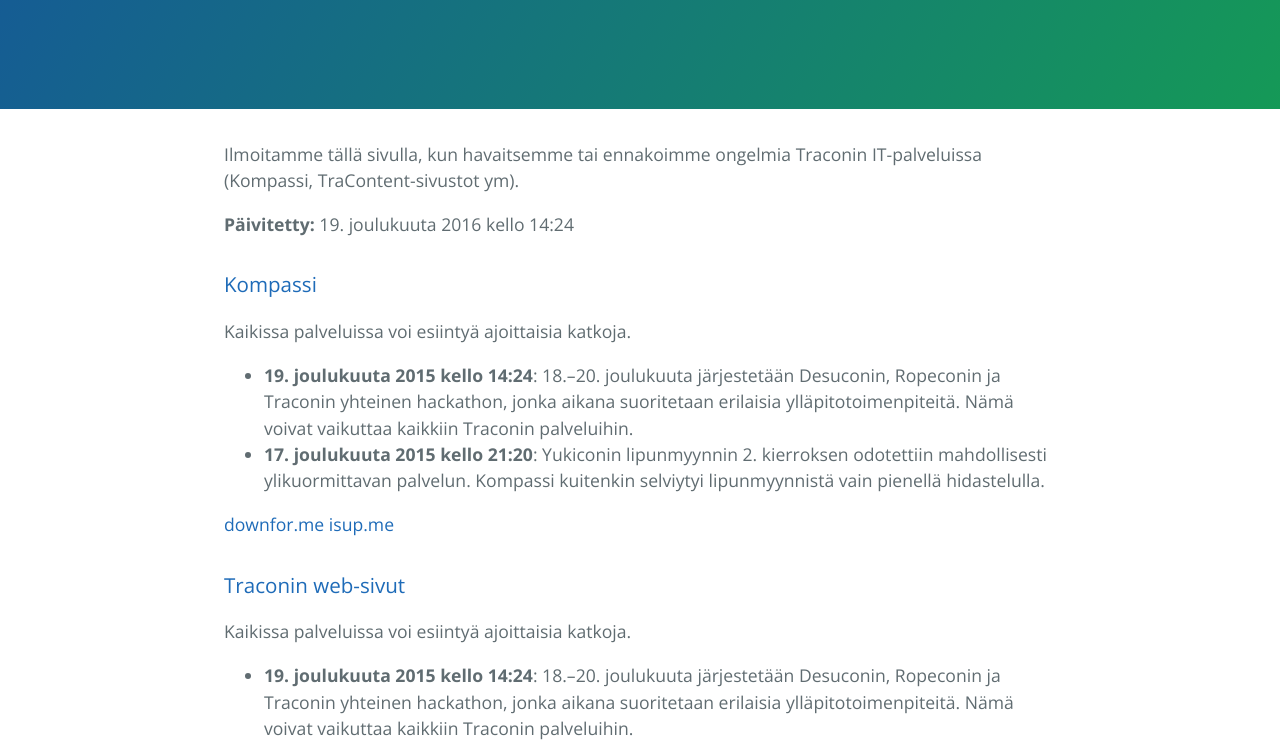
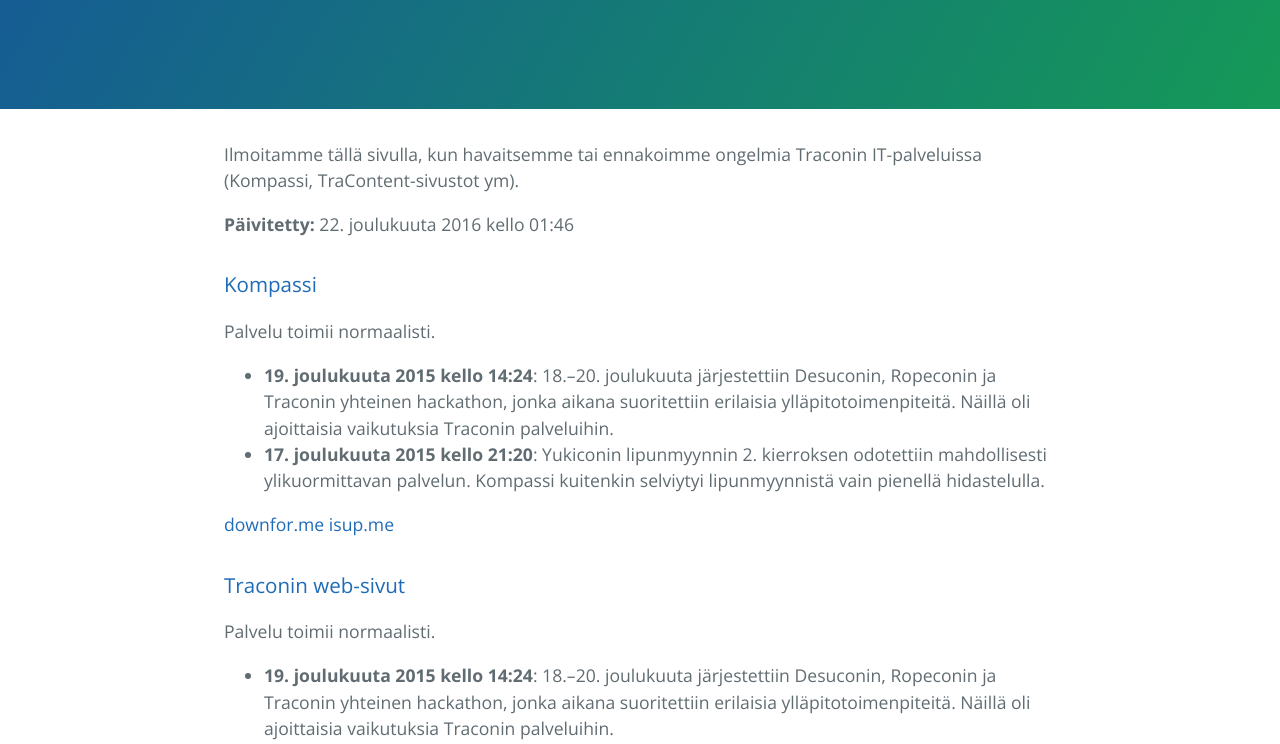
Before and after one commit to tracon/tracon.github.io, a plain HTML site: page index.html in a window 1280 px wide. Shown: the part 208-952 px from the top of the page. Drawn offline with nearby package versions, Linux system fonts and the light colour scheme.

Commit message:
Replace master branch with page content via GitHub

```diff
--- a/index.html
+++ b/index.html
@@ -18,17 +18,17 @@
     <section class="main-content">
       <p>Ilmoitamme tällä sivulla, kun havaitsemme tai ennakoimme ongelmia Traconin IT-palveluissa (Kompassi, TraContent-sivustot ym).</p>
 
-<p><strong>Päivitetty:</strong> 19. joulukuuta 2016 kello 14:24</p>
+<p><strong>Päivitetty:</strong> 22. joulukuuta 2016 kello 01:46</p>
 
 <h3>
 <a id="kompassi" class="anchor" href="#kompassi" aria-hidden="true"><span class="octicon octicon-link"></span></a><a href="https://kompassi.eu">Kompassi</a>
 </h3>
 
-<p>Kaikissa palveluissa voi esiintyä ajoittaisia katkoja.</p>
+<p>Palvelu toimii normaalisti.</p>
 
 <ul>
 <li>
-<strong>19. joulukuuta 2015 kello 14:24</strong>: 18.–20. joulukuuta järjestetään Desuconin, Ropeconin ja Traconin yhteinen hackathon, jonka aikana suoritetaan erilaisia ylläpitotoimenpiteitä. Nämä voivat vaikuttaa kaikkiin Traconin palveluihin.</li>
+<strong>19. joulukuuta 2015 kello 14:24</strong>: 18.–20. joulukuuta järjestettiin Desuconin, Ropeconin ja Traconin yhteinen hackathon, jonka aikana suoritettiin erilaisia ylläpitotoimenpiteitä. Näillä oli ajoittaisia vaikutuksia Traconin palveluihin.</li>
 <li>
 <strong>17. joulukuuta 2015 kello 21:20</strong>: Yukiconin lipunmyynnin 2. kierroksen odotettiin mahdollisesti ylikuormittavan palvelun. Kompassi kuitenkin selviytyi lipunmyynnistä vain pienellä hidastelulla.</li>
 </ul>
@@ -40,11 +40,11 @@
 <a id="traconin-web-sivut" class="anchor" href="#traconin-web-sivut" aria-hidden="true"><span class="octicon octicon-link"></span></a><a href="https://2016.tracon.fi">Traconin web-sivut</a>
 </h3>
 
-<p>Kaikissa palveluissa voi esiintyä ajoittaisia katkoja.</p>
+<p>Palvelu toimii normaalisti.</p>
 
 <ul>
 <li>
-<strong>19. joulukuuta 2015 kello 14:24</strong>: 18.–20. joulukuuta järjestetään Desuconin, Ropeconin ja Traconin yhteinen hackathon, jonka aikana suoritetaan erilaisia ylläpitotoimenpiteitä. Nämä voivat vaikuttaa kaikkiin Traconin palveluihin.</li>
+<strong>19. joulukuuta 2015 kello 14:24</strong>: 18.–20. joulukuuta järjestettiin Desuconin, Ropeconin ja Traconin yhteinen hackathon, jonka aikana suoritettiin erilaisia ylläpitotoimenpiteitä. Näillä oli ajoittaisia vaikutuksia Traconin palveluihin.</li>
 </ul>
 
 <p><a href="http://www.downfor.me/2016.tracon.fi">downfor.me</a>
@@ -54,11 +54,11 @@
 <a id="aiconin-web-sivut" class="anchor" href="#aiconin-web-sivut" aria-hidden="true"><span class="octicon octicon-link"></span></a><a href="https://aicon.fi">Aiconin web-sivut</a>
 </h3>
 
-<p>Kaikissa palveluissa voi esiintyä ajoittaisia katkoja.</p>
+<p>Palvelu toimii normaalisti.</p>
 
 <ul>
 <li>
-<strong>19. joulukuuta 2015 kello 14:24</strong>: 18.–20. joulukuuta järjestetään Desuconin, Ropeconin ja Traconin yhteinen hackathon, jonka aikana suoritetaan erilaisia ylläpitotoimenpiteitä. Nämä voivat vaikuttaa kaikkiin Traconin palveluihin.</li>
+<strong>19. joulukuuta 2015 kello 14:24</strong>: 18.–20. joulukuuta järjestettiin Desuconin, Ropeconin ja Traconin yhteinen hackathon, jonka aikana suoritettiin erilaisia ylläpitotoimenpiteitä. Näillä oli ajoittaisia vaikutuksia Traconin palveluihin.</li>
 </ul>
 
 <p><a href="http://www.downfor.me/aicon.fi">downfor.me</a>
```
Also changed, not shown: params.json (+1 -1 lines).
